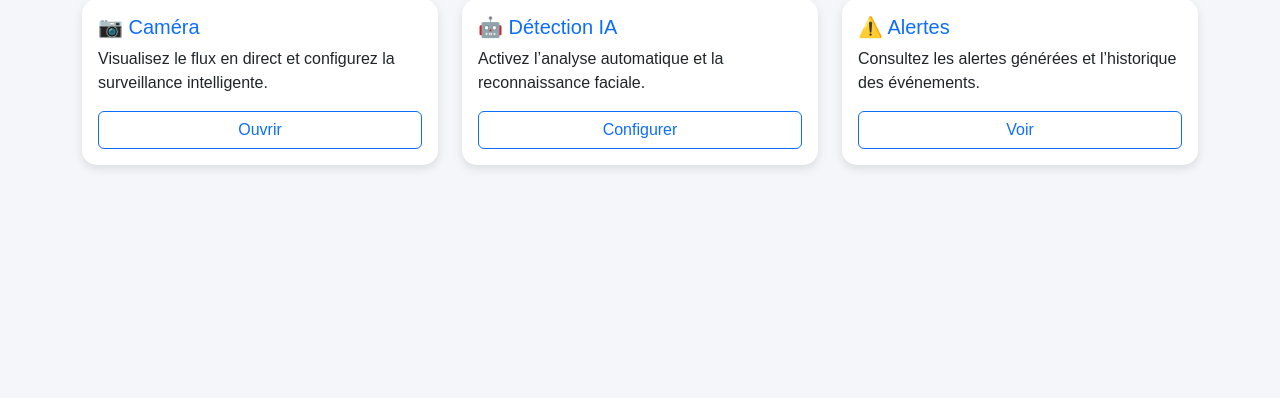
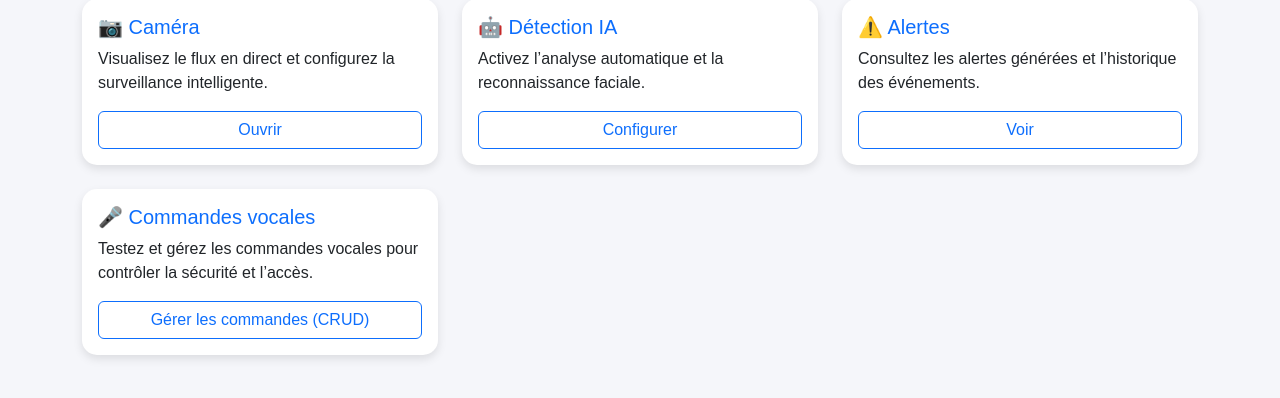
Before and after one commit to Hibaxbelghith/argus, a Django app: page /auth/dashboard/ in a window 1280 px wide. Shown: the part 201-599 px from the top of the page. Run offline with Django 5.2, Linux system fonts and the light colour scheme; the visitor is signed in with stand-in values (Sample User, id 1).

Commit message:
feat: dashboard voice control card links to CRUD for staff, demo for users

```diff
--- a/authentication/templates/authentication/dashboard.html
+++ b/authentication/templates/authentication/dashboard.html
@@ -78,6 +78,19 @@
           <a href="#" class="btn btn-outline-primary">Voir</a>
         </div>
       </div>
+
+      <!-- Bloc 4 : Voice Control -->
+      <div class="col-md-4">
+        <div class="card p-3">
+          <h5 class="card-title">🎤 Commandes vocales</h5>
+          <p>Testez et gérez les commandes vocales pour contrôler la sécurité et l’accès.</p>
+          {% if request.user.is_staff %}
+            <a href="/admin/voicecontrol/voicecommand/" class="btn btn-outline-primary">Gérer les commandes (CRUD)</a>
+          {% else %}
+            <a href="{% url 'voice_demo' %}" class="btn btn-outline-primary">Accéder au module</a>
+          {% endif %}
+        </div>
+      </div>
     </div>
   </div>
 
```
Also changed, not shown: media/faces/9e473ce5df38c7a8c445f355e1e21855.jpg (added).
